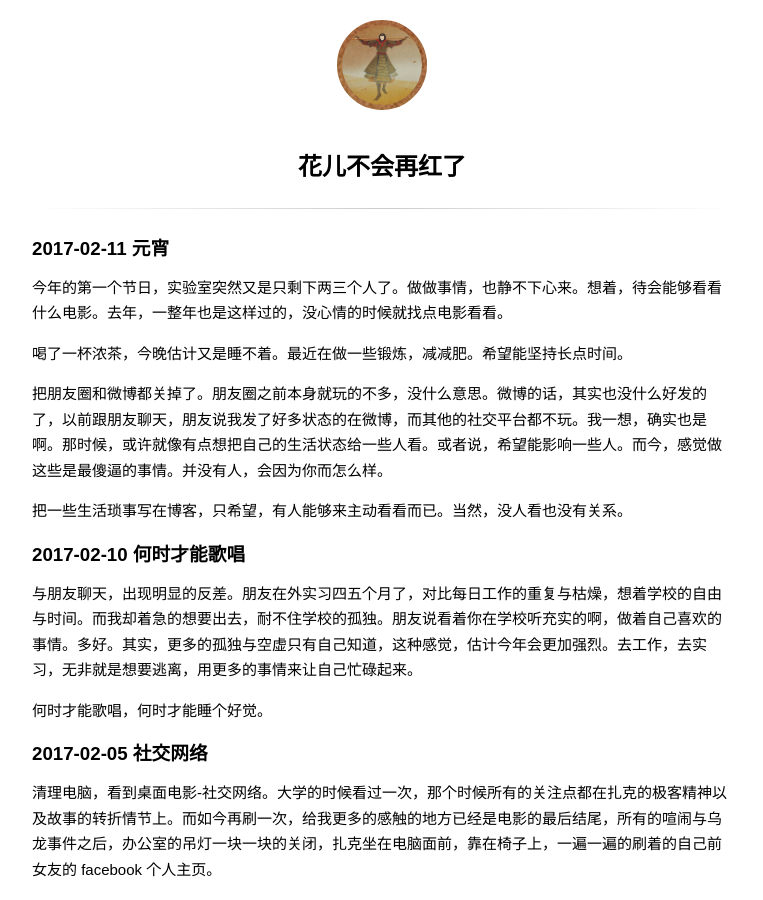
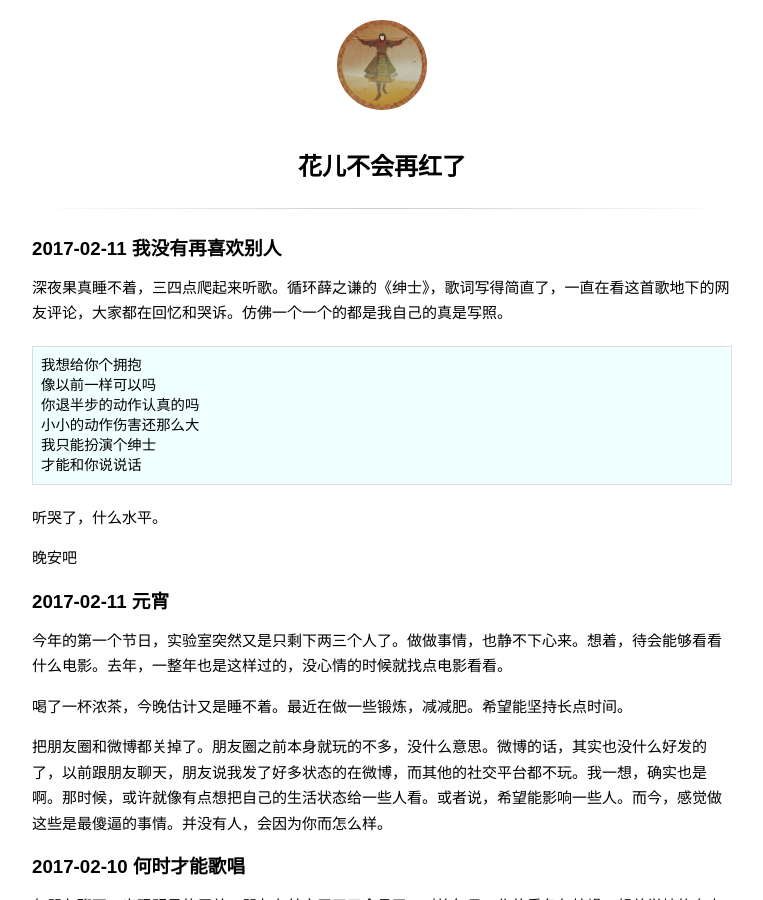
Before and after one commit to wuchangfeng/wuchangfeng.github.io, a Jekyll site: the page built from diary.md, in a window 1280 px wide and 900 px high. Shown: the whole window, without its empty margins (258-1021 px from the left). Built offline with Jekyll 4.4.1, drawn with Linux system fonts in a browser that asks for light colours; some web fonts are replaced; comment, search, counter and statistics services are not loaded.

Commit message:
blog update

````diff
--- a/diary.md
+++ b/diary.md
@@ -1,6 +1,23 @@
 ---
 title: 花儿不会再红了
 ---
+
+### 2017-02-11 我没有再喜欢别人
+
+深夜果真睡不着，三四点爬起来听歌。循环薛之谦的《绅士》，歌词写得简直了，一直在看这首歌地下的网友评论，大家都在回忆和哭诉。仿佛一个一个的都是我自己的真是写照。
+
+``` java
+我想给你个拥抱
+像以前一样可以吗
+你退半步的动作认真的吗
+小小的动作伤害还那么大
+我只能扮演个绅士
+才能和你说说话
+```
+
+听哭了，什么水平。
+
+晚安吧
 
 ### 2017-02-11 元宵
 
@@ -9,8 +26,6 @@ title: 花儿不会再红了
 喝了一杯浓茶，今晚估计又是睡不着。最近在做一些锻炼，减减肥。希望能坚持长点时间。
 
 把朋友圈和微博都关掉了。朋友圈之前本身就玩的不多，没什么意思。微博的话，其实也没什么好发的了，以前跟朋友聊天，朋友说我发了好多状态的在微博，而其他的社交平台都不玩。我一想，确实也是啊。那时候，或许就像有点想把自己的生活状态给一些人看。或者说，希望能影响一些人。而今，感觉做这些是最傻逼的事情。并没有人，会因为你而怎么样。
-
-把一些生活琐事写在博客，只希望，有人能够来主动看看而已。当然，没人看也没有关系。
 
 ### 2017-02-10 何时才能歌唱
 
````
